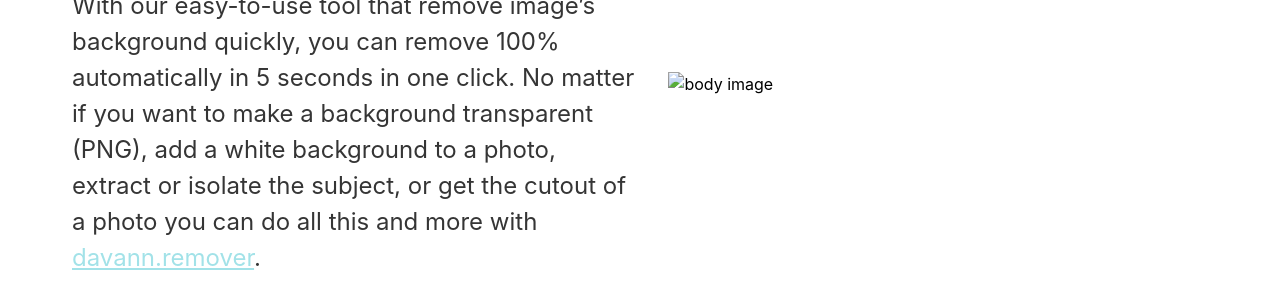
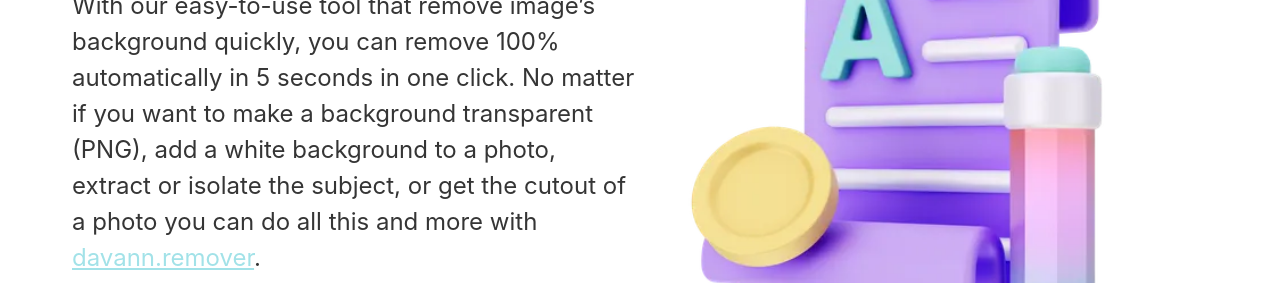
Before and after one commit to ingdavann/vann-remover, a website: page src/pages/aboutus.html in a window 1280 px wide. Shown: the part 228-511 px from the top of the page. Drawn offline with nearby package versions, Linux system fonts and the light colour scheme; files that its build step writes are made by us from their sources; the site is published under a folder, as on GitHub Pages, so addresses that start at the root find nothing.

Commit message:
liked: config aboutus.html1

```diff
--- a/src/pages/aboutus.html
+++ b/src/pages/aboutus.html
@@ -77,7 +77,7 @@
             <!--image section-->
             <section class="flex justify-center items-center flex-col">
                 <div class="w-[90%]">
-                <img src="/src/img/notepen.png" alt="body image" class="w-full">
+                <img src="../img/notepen.png" alt="body image" class="w-full">
                 </div>
             </section>
             <!--end image section-->
```
